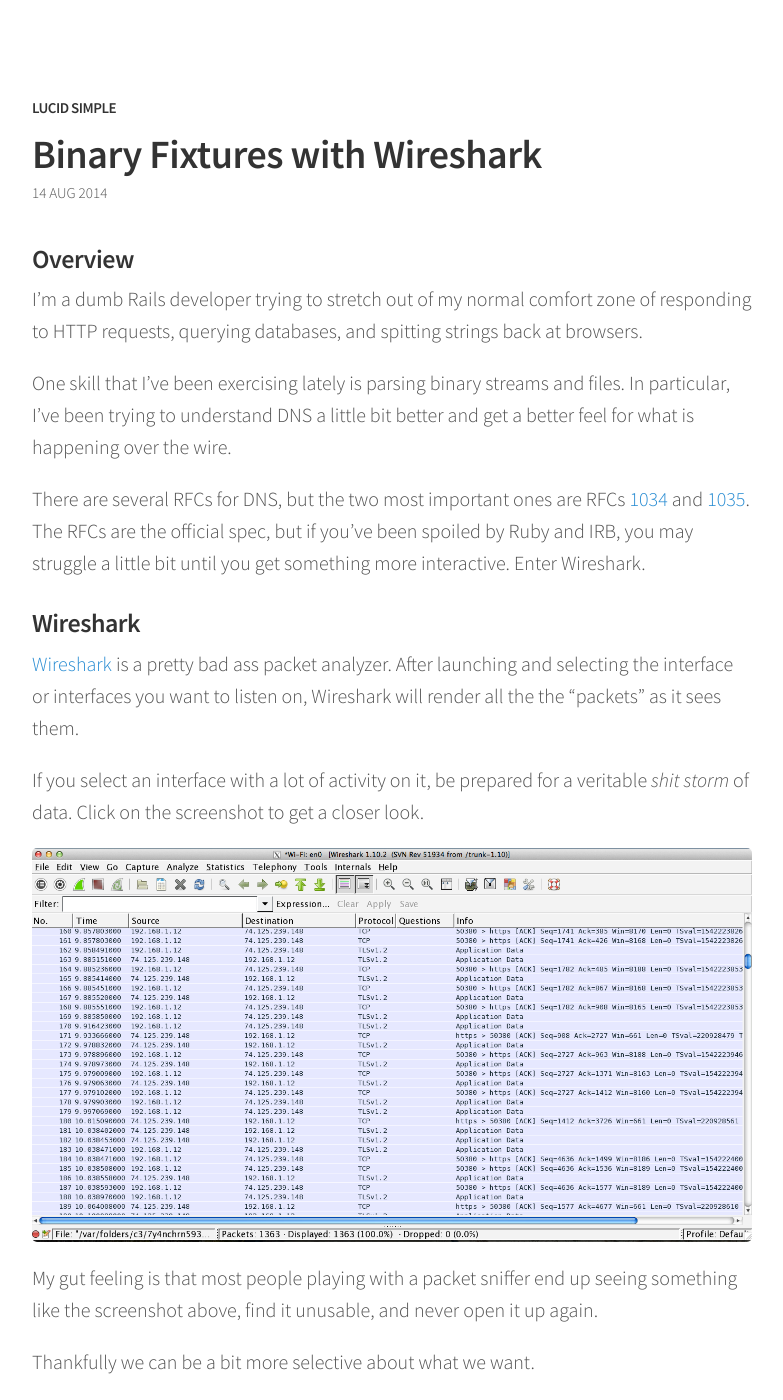
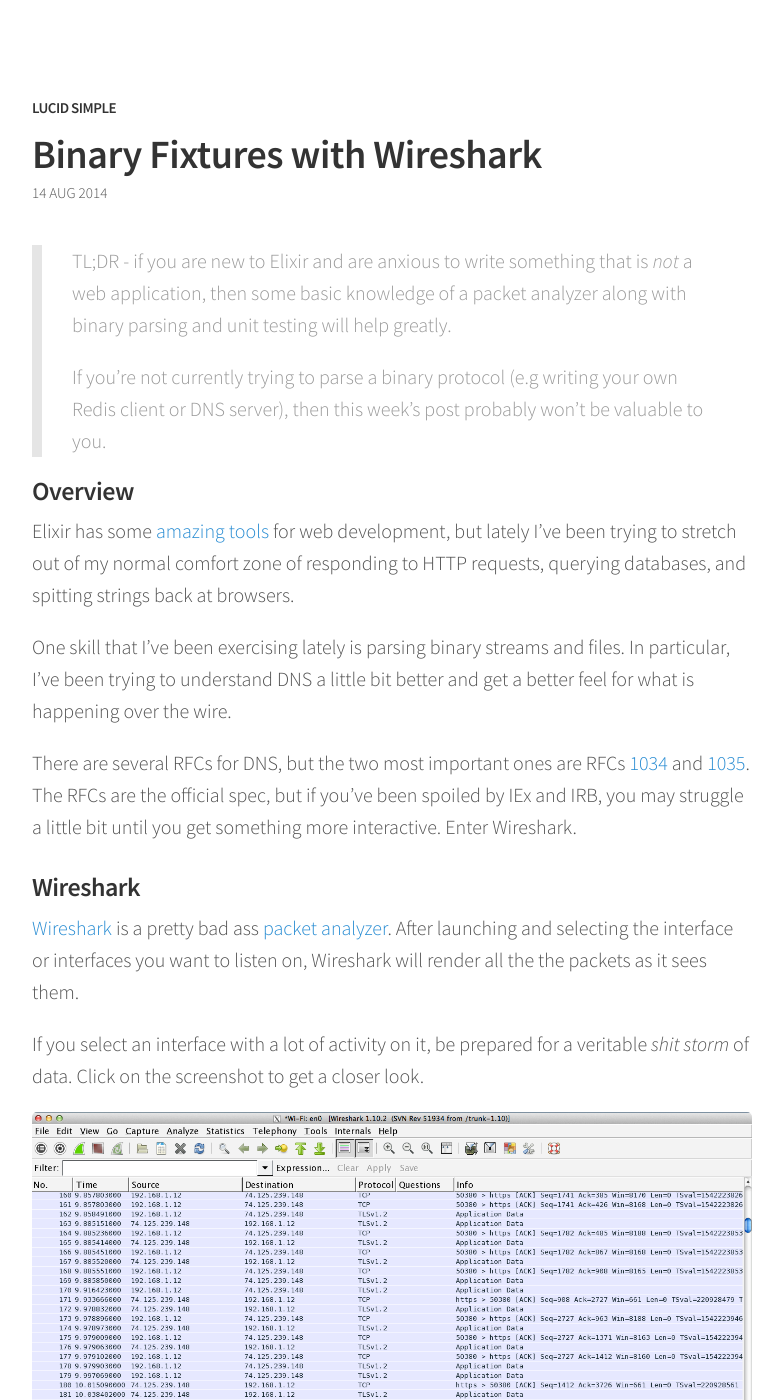
Before and after one commit to jwhiteman/lucidsimple-blog, a Jekyll site: the page built from _posts/2014-08-14-binary-fixtures-with-wireshark.md, in a window 1280 px wide and 1400 px high. Shown: the whole window, without its empty margins (248-1031 px from the left). Built offline with Jekyll 4.4.1, drawn with Linux system fonts in a browser that asks for light colours; Markdown is read by kramdown in place of the engine named in the settings; comment, search, counter and statistics services are not loaded; some of the changed text lies outside the part shown.

Commit message:
2 more to go

```diff
--- a/_posts/2014-08-14-binary-fixtures-with-wireshark.md
+++ b/_posts/2014-08-14-binary-fixtures-with-wireshark.md
@@ -2,29 +2,36 @@
 layout: post
 title:  "Binary Fixtures with Wireshark"
 date:   2014-08-14 18:31:00
-categories: Erlang
+categories: Elixir
 comments: true
 ---
 
+> TL;DR - if you are new to Elixir and are anxious to write something that is _not_
+> a web application, then some basic knowledge of a packet analyzer along with
+> binary parsing and unit testing will help greatly.
+>
+> If you're not currently trying to parse a binary protocol (e.g writing your
+> own Redis client or DNS server), then this week's post probably won't be
+> valuable to you.
+
 ### Overview
 
-I'm a dumb Rails developer trying to stretch out of my normal comfort zone
-of responding to HTTP requests, querying databases, and spitting strings
-back at browsers.
+Elixir has some <a href="http://www.phoenixframework.org/">amazing</a> <a href="https://github.com/elixir-lang/ecto">tools</a> for web development,
+but lately I've been trying to stretch out of my normal comfort zone of responding to HTTP requests, querying databases, and spitting strings back at browsers.
 
 One skill that I've been exercising lately is parsing binary
 streams and files. In particular, I've been trying to understand DNS a little bit better
 and get a better feel for what is happening over the wire.
 
 There are several RFCs for DNS, but the two most important ones are RFCs [1034][rfc1034] and
-[1035][rfc1035]. The RFCs are the official spec, but if you've been spoiled by Ruby and IRB,
+[1035][rfc1035]. The RFCs are the official spec, but if you've been spoiled by IEx and IRB,
 you may struggle a little bit until you get something more interactive. Enter Wireshark.
 
 ### Wireshark
 
-[Wireshark][wireshark] is a pretty bad ass packet analyzer. After launching and
+[Wireshark][wireshark] is a pretty bad ass <a href="https://en.wikipedia.org/wiki/Packet_analyzer">packet analyzer</a>. After launching and
 selecting the interface or interfaces you want to listen on, Wireshark will render
-all the the "packets" as it sees them.
+all the the packets as it sees them.
 
 If you select an interface with a lot of activity on it, be prepared for a veritable
 _shit storm_ of data. Click on the screenshot to get a closer look.
@@ -103,30 +110,31 @@ of answers followed by 32 bits of the NSCOUNT and ARCOUNT, respectively.
 
 As a challange let's try to parse the number of answers that this binary has in its header.
 
-Let's open up an interactive Erlang session in the terminal with `erl`.
-Assume that the binary exported is in a file named 'dns-response'.
+Let's open up an interactive Elixir  session in the terminal with `iex`.
+Assume that the binary exported is in a file named 'dns-response.bin'.
 
-{% highlight erlang %}
-{ok, <<_Id:16,         %% Match the first 16 bits against _Id
-       _Details:16,    %% Match the next 16 bits against _Details
-       _NQ:16,         %% Match the next 16 bits against _NQ
-       NumAnswers:16,  %% This is the value we are interested in.
-       _Rest/binary>>  %% The rest of the bits. We can ignore them.
-} = file:read_file('dns-response').
+{% highlight elixir %}
+{:ok,
+  <<id::size(16),           #  Match the first 16 bits against _Id
+    details::size(16),      #  Match the next 16 bits against _Details
+    nq::size(16),           #  Match the next 16 bits against _NQ
+    num_answers::size(16),  #  This is the value we are interested in.
+    _rest::binary>>         #  The rest of the bits
+} = File.read('dns-response.bin')
 
-NumAnswers.
-%% => 5
+5 = num_answers
+# => 5
 {% endhighlight %}
 
-I won't dig into [binary parsing with Erlang][erbits], but the example should be readable.
-Evaluating `NumAnswers` gives us 5.
+I won't dig into [binary parsing with Elixir][erbits], but the example should be readable.
+Evaluating `num_answsers` gives us 5.
 
 Is that the correct number? Let's go back to the packet in Wireshark. Click the image
 to get a better view.
 
 [![DNS Answers](/assets/answers.png)](/assets/answers.png)
 
-Looks like we got it correct. Erlang bit syntax & Wireshark make it easy to get things right.
+Looks like we got it correct. Elixir bit syntax & Wireshark make it easy to get things right.
 
 ### Final Thoughts.
 
@@ -142,12 +150,13 @@ In theory, QDCOUNT could be any natural number. In practice [it's always one][pr
 I am still figuring out what works best _for me_, but for now, a combination of
 the spec and poking things with Wireshark is the best combination.
 
+This is allowing me to write a different class of applications that I previously wasn't able to - which
+is precisely why I wanted to learn Elixir in the first place.
+
 -- Jim
 
 [rfc1034]: http://tools.ietf.org/html/rfc1034
 [rfc1035]: http://tools.ietf.org/html/rfc1035
 [wireshark]: https://www.wireshark.org/download.html
-[erbits]: http://www.erlang.org/documentation/doc-5.6/doc/programming_examples/bit_syntax.html
+[erbits]: http://elixir-lang.org/getting-started/binaries-strings-and-char-lists.html#binaries-and-bitstrings
 [practice]: http://maradns.samiam.org/multiple.qdcount.html
-
-<div class="cta">Did you find this post helpful? If so, <a href="/subscribe">you may want to consider subscribing</a>.</div>
```
